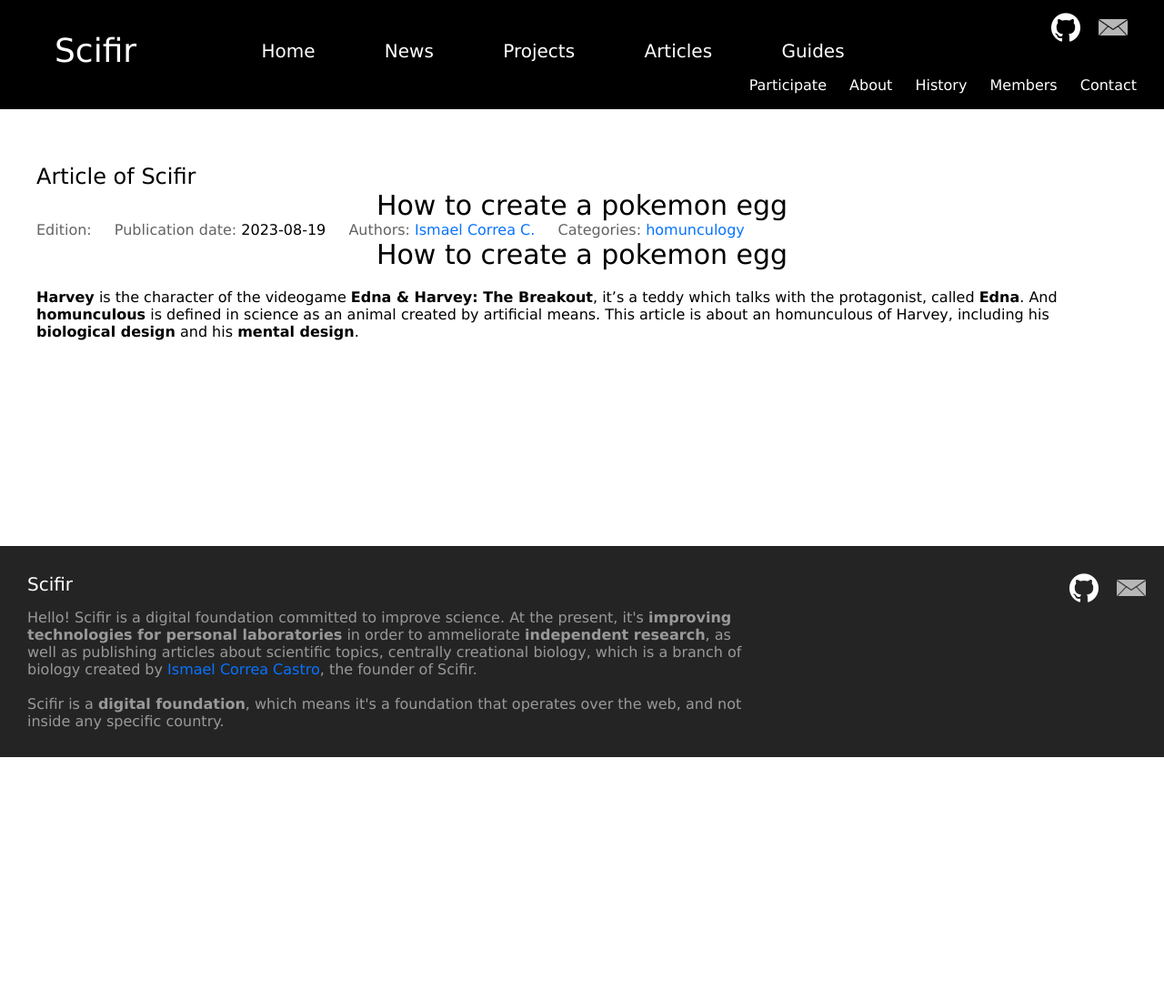
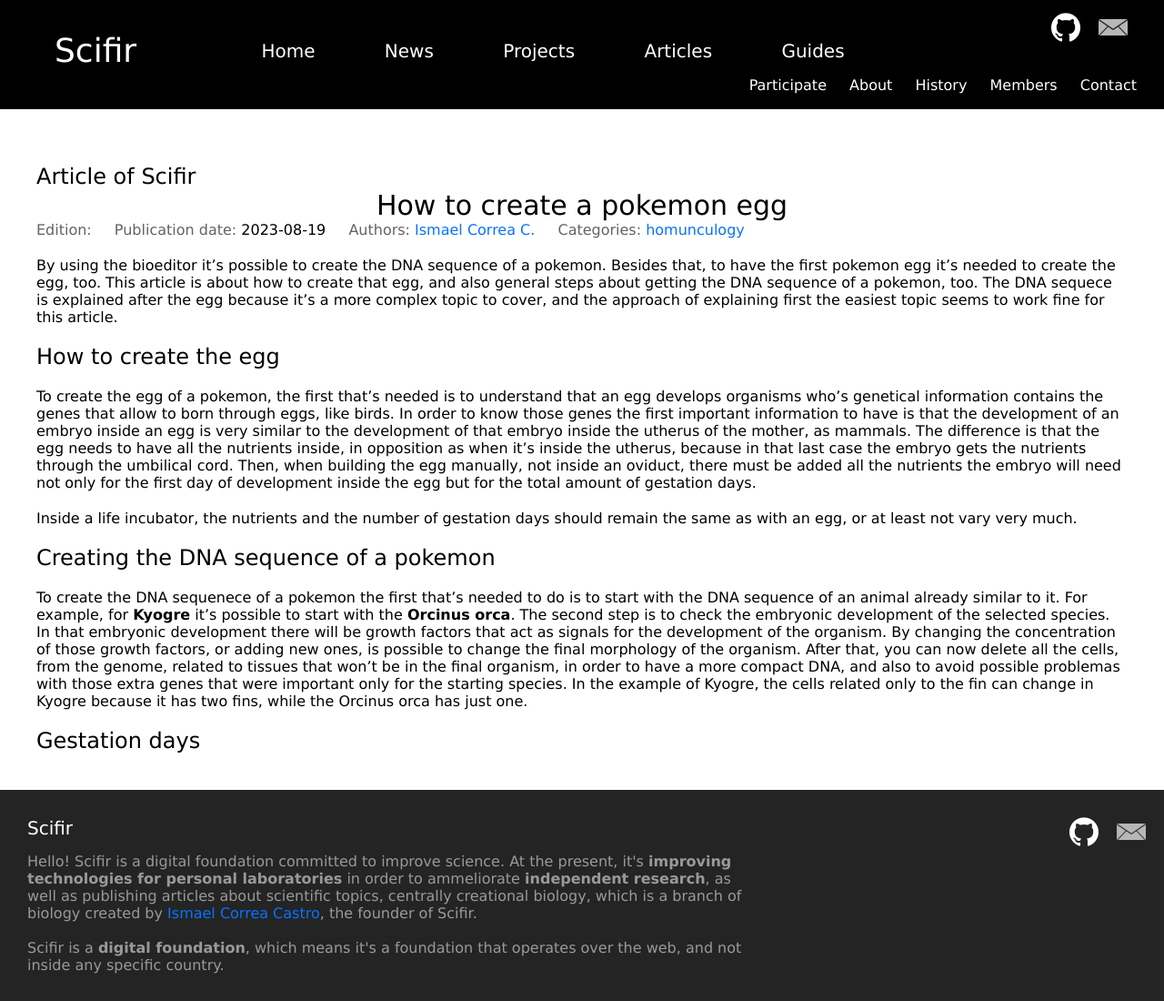
Before and after one commit to scifir/scifir.github.io, a Jekyll site: the page built from _posts/2023-08-19-how-to-create-a-pokemon-egg.markdown, in a window 1280 px wide. Shown: the whole page at 91% size. Built offline with Jekyll 4.4.1, drawn with Linux system fonts in a browser that asks for light colours; before the commit the page ends 900 px from its top, so only the background shows below that.

Commit message:
Article about how to create a pokemon egg updated with some part, yet unfinished

```diff
--- a/_posts/2023-08-19-how-to-create-a-pokemon-egg.markdown
+++ b/_posts/2023-08-19-how-to-create-a-pokemon-egg.markdown
@@ -6,6 +6,16 @@ authors: ismaelc
 status: draft
 ---
 
-# How to create a pokemon egg
+By using the bioeditor it's possible to create the DNA sequence of a pokemon. Besides that, to have the first pokemon egg it's needed to create the egg, too. This article is about how to create that egg, and also general steps about getting the DNA sequence of a pokemon, too. The DNA sequece is explained after the egg because it's a more complex topic to cover, and the approach of explaining first the easiest topic seems to work fine for this article.
 
-**Harvey** is the character of the videogame **Edna & Harvey: The Breakout**, it's a teddy which talks with the protagonist, called **Edna**. And **homunculous** is defined in science as an animal created by artificial means. This article is about an homunculous of Harvey, including his **biological design** and his **mental design**.
+## How to create the egg
+
+To create the egg of a pokemon, the first that's needed is to understand that an egg develops organisms who's genetical information contains the genes that allow to born through eggs, like birds. In order to know those genes the first important information to have is that the development of an embryo inside an egg is very similar to the development of that embryo inside the utherus of the mother, as mammals. The difference is that the egg needs to have all the nutrients inside, in opposition as when it's inside the utherus, because in that last case the embryo gets the nutrients through the umbilical cord. Then, when building the egg manually, not inside an oviduct, there must be added all the nutrients the embryo will need not only for the first day of development inside the egg but for the total amount of gestation days.
+
+Inside a life incubator, the nutrients and the number of gestation days should remain the same as with an egg, or at least not vary very much.
+
+## Creating the DNA sequence of a pokemon
+
+To create the DNA sequenece of a pokemon the first that's needed to do is to start with the DNA sequence of an animal already similar to it. For example, for **Kyogre** it's possible to start with the **Orcinus orca**. The second step is to check the embryonic development of the selected species. In that embryonic development there will be growth factors that act as signals for the development of the organism. By changing the concentration of those growth factors, or adding new ones, is possible to change the final morphology of the organism. After that, you can now delete all the cells, from the genome, related to tissues that won't be in the final organism, in order to have a more compact DNA, and also to avoid possible problemas with those extra genes that were important only for the starting species. In the example of Kyogre, the cells related only to the fin can change in Kyogre because it has two fins, while the Orcinus orca has just one.
+
+## Gestation days
```
